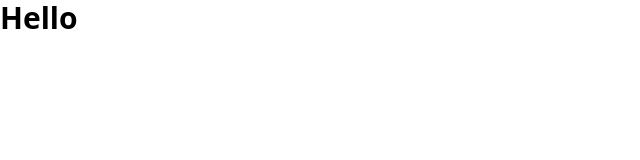
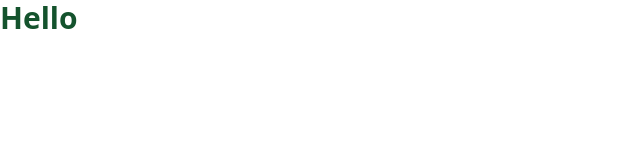
Before and after one commit to VishadSaxena/netflix_gpt, a React (Create React App) app: page / in a window 1280 px wide. Shown: the top 160 px of the page, without its empty margins (0-640 px from the left). Built offline with nearby package versions, Linux system fonts and the light colour scheme.

Commit message:
update: README updated
README updated with Features and steps

```diff
--- a/package.json
+++ b/package.json
@@ -8,6 +8,7 @@
     "@testing-library/user-event": "^13.5.0",
     "react": "^18.3.1",
     "react-dom": "^18.3.1",
+    "react-router-dom": "^6.23.1",
     "react-scripts": "5.0.1",
     "web-vitals": "^2.1.4"
   },
--- a/src/App.js
+++ b/src/App.js
@@ -1,6 +1,6 @@
 const App = () => {
   return (
-    <div className="text-3xl font-bold ">
+    <div className="text-3xl font-bold text-green-900">
     Hello
     </div>
   );
```
Also changed, not shown: 2 other files (tests, documents, lock files or other folders).
